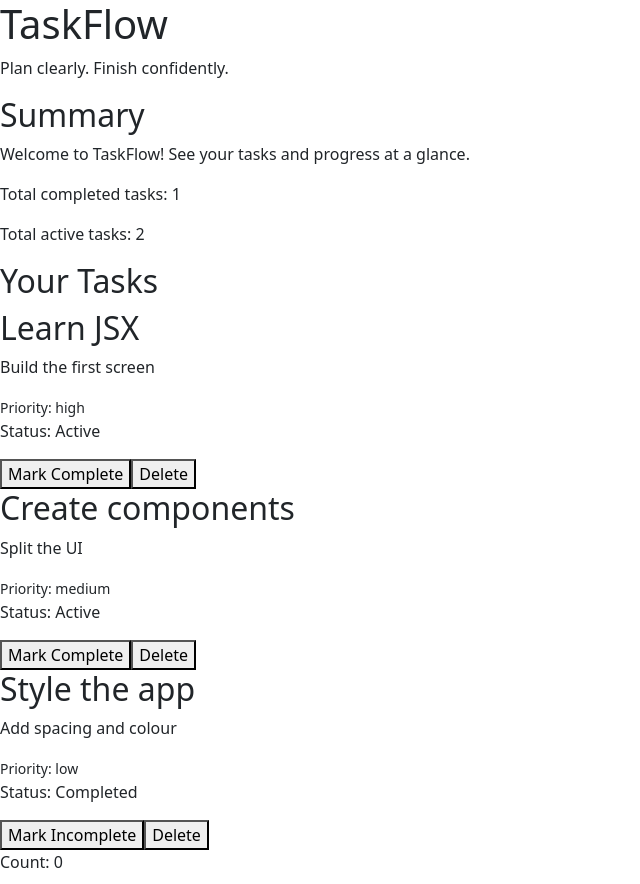
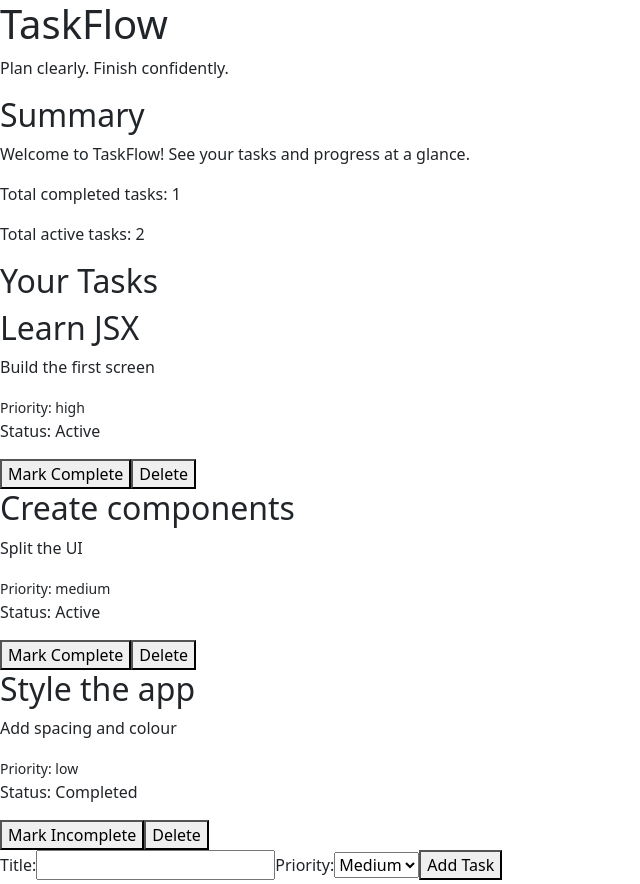
Before and after one commit to SalmenJalleli/taskflow, a React (Vite) app: page / in a window 1280 px wide. Shown: the top 884 px of the page, without its empty margins (0-640 px from the left). Built offline with nearby package versions, Linux system fonts and the light colour scheme.

Commit message:
Added task form implementation

```diff
--- a/src/App.jsx
+++ b/src/App.jsx
@@ -1,4 +1,3 @@
-
 import { useState } from "react";
 import "./App.css";
 
@@ -26,7 +25,14 @@ const sampleTasks = [
     completed: true,
   },
 ];
-
+//Task to add
+let taskToAdd = {
+  id: 4,
+  title: "Add a new task",
+  description: "Implement the add task feature",
+  priority: "medium",
+  completed: false,
+};
 function App() {
   // STATE: App owns the tasks state
   const [tasks, setTasks] = useState(sampleTasks);
@@ -35,28 +41,25 @@ function App() {
   function toggleTask(id) {
     setTasks((currentTasks) =>
       currentTasks.map((task) =>
-        task.id === id
-          ? { ...task, completed: !task.completed }
-          : task
-      )
+        task.id === id ? { ...task, completed: !task.completed } : task,
+      ),
     );
   }
 
   // Delete a task
   function deleteTask(id) {
-    setTasks((currentTasks) =>
-      currentTasks.filter((task) => task.id !== id)
-    );
+    setTasks((currentTasks) => currentTasks.filter((task) => task.id !== id));
+  }
+
+  // Add a new task
+  function addTask(newTask) {
+    setTasks((currentTasks) => [newTask, ...currentTasks]);
   }
 
   // Derived state: calculate task statistics
-  const completedTasksCount = tasks.filter(
-    (task) => task.completed
-  ).length;
+  const completedTasksCount = tasks.filter((task) => task.completed).length;
 
-  const activeCount = tasks.filter(
-    (task) => !task.completed
-  ).length;
+  const activeCount = tasks.filter((task) => !task.completed).length;
 
   return (
     <main>
@@ -68,13 +71,9 @@ function App() {
       />
 
       <Panel title="Your Tasks">
-        <TaskList
-          tasks={tasks}
-          onToggle={toggleTask}
-          onDelete={deleteTask}
-        />
+        <TaskList tasks={tasks} onToggle={toggleTask} onDelete={deleteTask} />
       </Panel>
-
+      <TaskForm onAddTask={addTask} />
       <Counter />
     </main>
   );
@@ -95,9 +94,7 @@ function SummaryCard({ completedTasksCount, activeCount }) {
   return (
     <div className="summary-card">
       <h2>Summary</h2>
-      <p>
-        Welcome to TaskFlow! See your tasks and progress at a glance.
-      </p>
+      <p>Welcome to TaskFlow! See your tasks and progress at a glance.</p>
       <p>Total completed tasks: {completedTasksCount}</p>
       <p>Total active tasks: {activeCount}</p>
     </div>
@@ -116,17 +113,11 @@ function TaskCard({ task, onToggleComplete, onDeleteTask }) {
 
       <p>Status: {task.completed ? "Completed" : "Active"}</p>
 
-      <button
-        type="button"
-        onClick={() => onToggleComplete(task.id)}
-      >
+      <button type="button" onClick={() => onToggleComplete(task.id)}>
         {task.completed ? "Mark Incomplete" : "Mark Complete"}
       </button>
 
-      <button
-        type="button"
-        onClick={() => onDeleteTask(task.id)}
-      >
+      <button type="button" onClick={() => onDeleteTask(task.id)}>
         Delete
       </button>
     </article>
@@ -190,4 +181,57 @@ function Counter() {
   );
 }
 
+function TaskForm({ onAddTask }) {
+  const [title, setTitle] = useState("");
+  const [priority, setPriority] = useState("medium");
+  const [error, setError] = useState("");
+  function handleSubmit(e) {
+    e.preventDefault();
+    if (!title) {
+      setError("Title is required");
+      return;
+    }
+    const cleanTitle = title.trim();
+    if (!cleanTitle) {
+      setError("Title cannot be empty");
+      return;
+    }
+    onAddTask({
+      id: crypto.randomUUID(),
+      title: cleanTitle,
+      description: "",
+      priority,
+      completed: false,
+      createdAt: new Date().toISOString(),
+    });
+    setTitle("");
+    setPriority("medium");
+    setError("");
+  }
+
+  return (
+    <form onSubmit={handleSubmit}>
+      <label htmlFor="title">Title:</label>
+      <input
+        type="text"
+        id="title"
+        value={title}
+        onChange={(e) => setTitle(e.target.value)}
+        maxLength={80}
+      />
+      <label htmlFor="priority">Priority:</label>
+      <select
+        id="priority"
+        value={priority}
+        onChange={(e) => setPriority(e.target.value)}
+      >
+        <option value="high">High</option>
+        <option value="medium">Medium</option>
+        <option value="low">Low</option>
+      </select>
+      {error && <p role="alert">{error}</p>}
+      <button type="submit">Add Task</button>
+    </form>
+  );
+}
 export default App;
```
